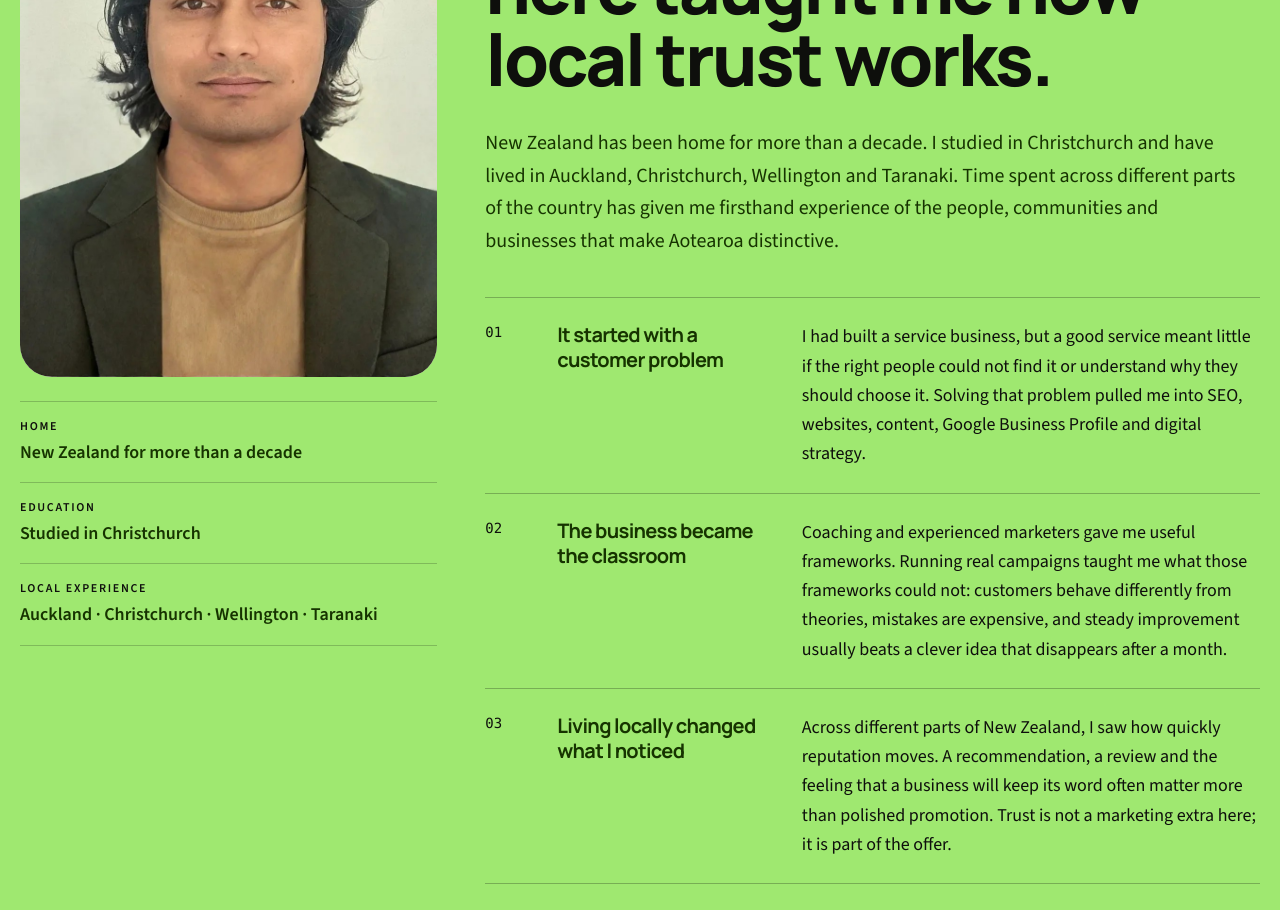
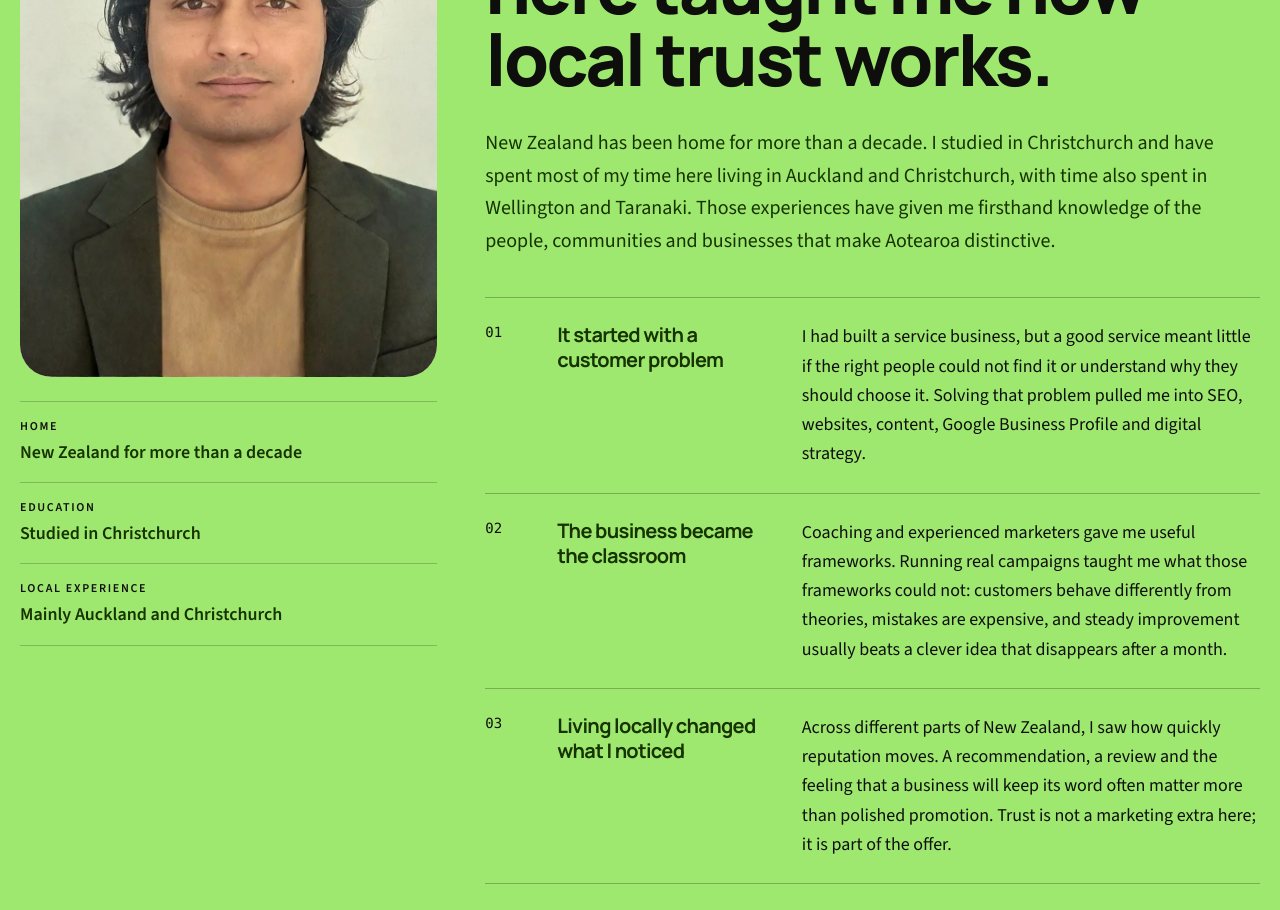
Before and after one commit to taranveerultra-bot/Tara-cv, a Next.js app: page / in a window 1280 px wide. Shown: the part 9540-10450 px from the top of the page. Built offline with nearby package versions, Linux system fonts and the light colour scheme.

Commit message:
Clarify Taran's New Zealand experience

```diff
--- a/src/components/PortfolioSections.tsx
+++ b/src/components/PortfolioSections.tsx
@@ -186,7 +186,7 @@ export const AboutSection = () => (
                         <div className="py-4">
                             <dt className="text-xs font-semibold uppercase tracking-[0.14em] text-secondary/70">Local experience</dt>
                             <dd className="mt-1 font-semibold leading-relaxed text-secondary">
-                                Auckland · Christchurch · Wellington · Taranaki
+                                Mainly Auckland and Christchurch
                             </dd>
                         </div>
                     </dl>
@@ -196,10 +196,10 @@ export const AboutSection = () => (
                         New Zealand is home. Building businesses here taught me how local trust works.
                     </h2>
                     <p className="mt-8 max-w-3xl text-xl leading-relaxed text-secondary">
-                        New Zealand has been home for more than a decade. I studied in Christchurch and have lived in
-                        Auckland, Christchurch, Wellington and Taranaki. Time spent across different parts of the country
-                        has given me firsthand experience of the people, communities and businesses that make Aotearoa
-                        distinctive.
+                        New Zealand has been home for more than a decade. I studied in Christchurch and have spent most
+                        of my time here living in Auckland and Christchurch, with time also spent in Wellington and
+                        Taranaki. Those experiences have given me firsthand knowledge of the people, communities and
+                        businesses that make Aotearoa distinctive.
                     </p>
 
                     <ol className="mt-10 border-t border-black/25">
```
